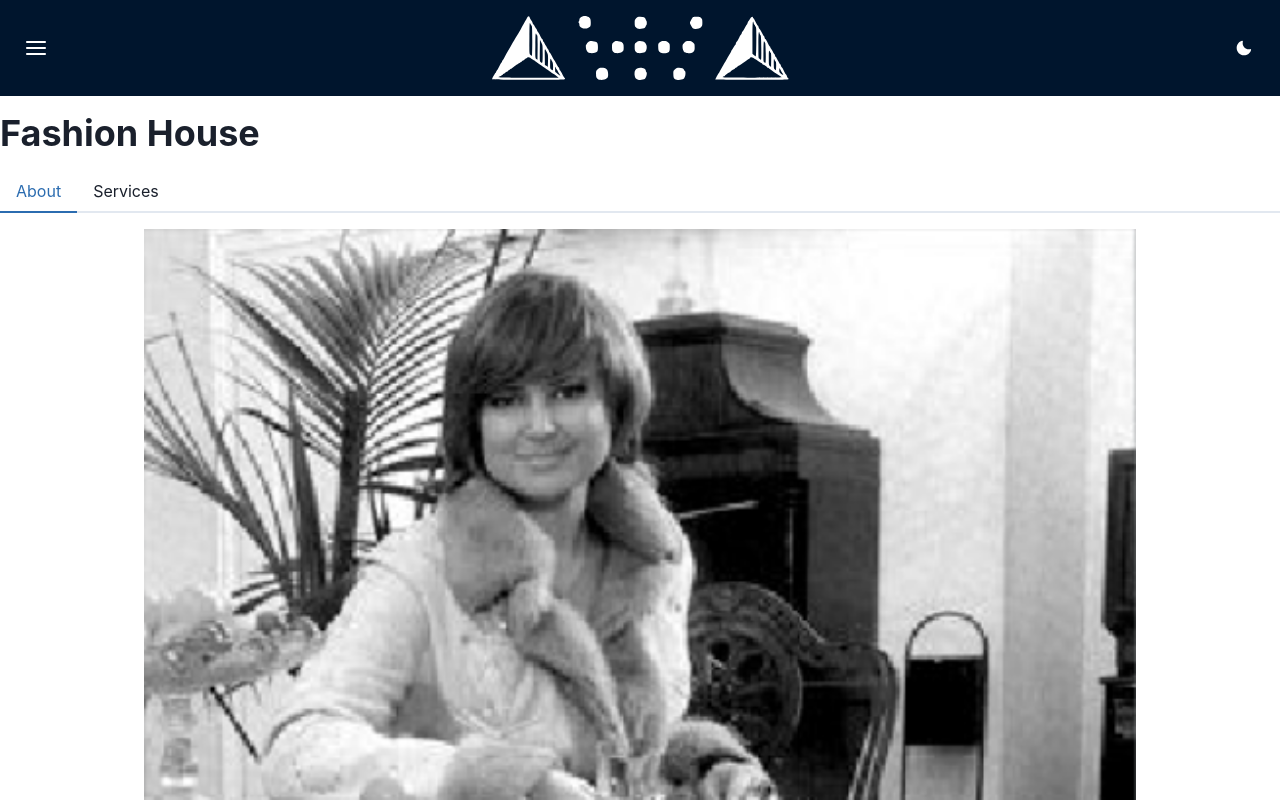
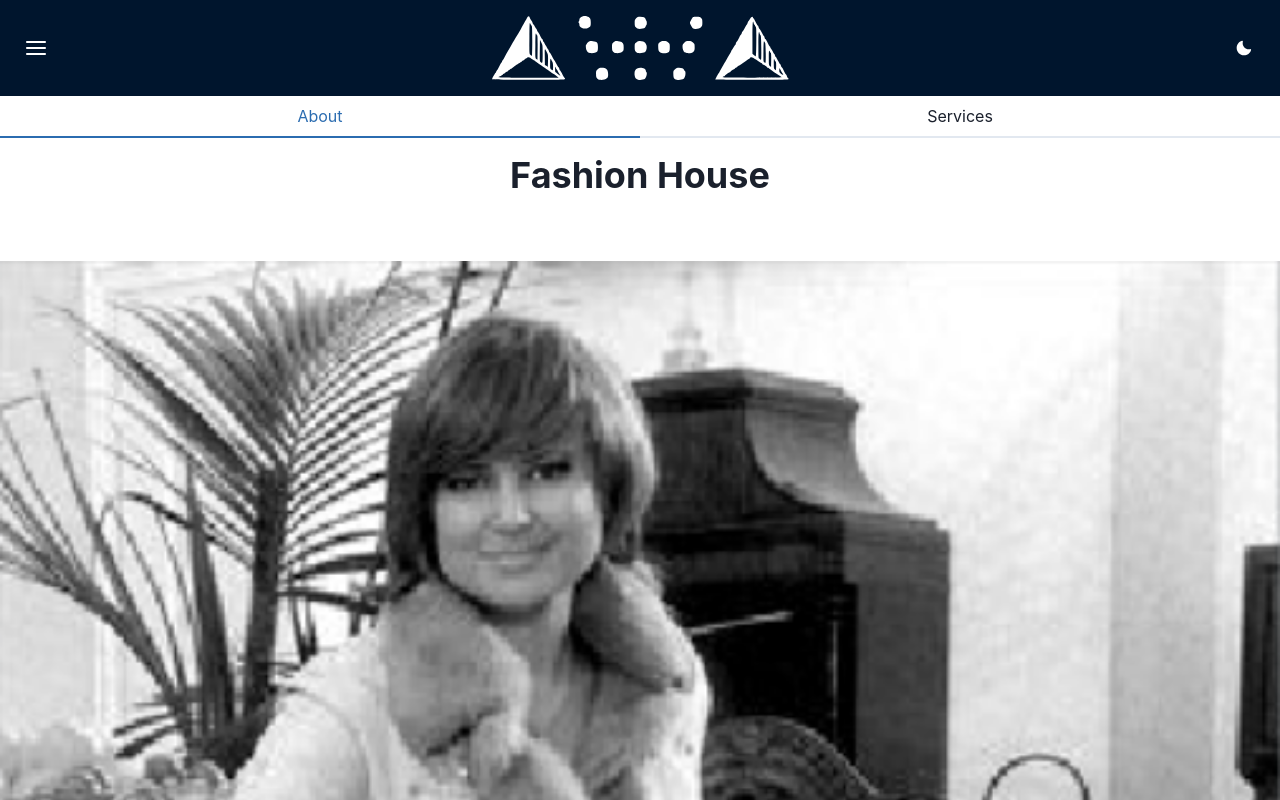
Before and after one commit to EdwardBrodskiy/Fashion-House, a React (Create React App) app: page /#/ in a window 1280 px wide. Shown: the top 800 px of the page. Built offline with nearby package versions, Linux system fonts and the light colour scheme.

Commit message:
style adjustments to fashionHouse and added zIndex to the header to prevent tab button popover

```diff
--- a/src/components/header/index.tsx
+++ b/src/components/header/index.tsx
@@ -20,6 +20,7 @@ export const Header = () => {
         right='0'
         top='0'
         width='full'
+        zIndex='1000'
       >
         <Flex justify='space-between' align='center' w='100%' h='100%'>
           <NavMenu />
--- a/src/fashionHouse/components/section/index.tsx
+++ b/src/fashionHouse/components/section/index.tsx
@@ -10,7 +10,7 @@ type Props = {
 export const Section = ({ text }: Props) => {
   return (
     <Box>
-      {parse_image_and_text_list(text, '/imgs/fashionHouse')}
+      {parse_image_and_text_list(text, '/imgs/fashionHouse', { px: '10%', mb: 4 }, { my: 16 })}
     </Box>
   )
 }
--- a/src/fashionHouse/index.tsx
+++ b/src/fashionHouse/index.tsx
@@ -5,21 +5,21 @@ import { Section } from './components/section'
 
 export const FashionHouse = () => {
   return (
-    <Box>
-      <Heading as='h1' mb={4}>
-        Fashion House
-      </Heading>
-      <Tabs>
+    <Box textAlign='center'>
+
+      <Tabs isFitted>
         <TabList>
           <Tab>About</Tab>
           <Tab>Services</Tab>
         </TabList>
-
-        <TabPanels px='10%'>
-          <TabPanel>
+        <Heading as='h1' m={4}>
+          Fashion House
+      </Heading>
+        <TabPanels>
+          <TabPanel p={0}>
             <Section text={content.about} />
           </TabPanel>
-          <TabPanel>
+          <TabPanel p={0}>
             <Section text={content.services} />
           </TabPanel>
 
--- a/src/routes.tsx
+++ b/src/routes.tsx
@@ -10,7 +10,7 @@ const Routes = () => {
   return (
     <>
       <Header />
-      <Box my={4}>
+      <Box>
         <Switch>
           <Route exact key='route-fashion-house' path='/' component={FashionHouse} />
           <Route exact key='route-models' path='/models' component={Models} />
--- a/src/tools/data_parsers.tsx
+++ b/src/tools/data_parsers.tsx
@@ -1,13 +1,13 @@
 import React from 'react'
-import { Text, Image } from '@chakra-ui/react'
+import { Text, Image, TextProps, ImageProps } from '@chakra-ui/react'
 
 
-export const parse_image_and_text_list = (text: string[], pathToImg: string) => {
+export const parse_image_and_text_list = (text: string[], pathToImg: string, textProps?: TextProps, imageProps?: ImageProps) => {
   const result = text.map((section, index) => {
     if (section.match(/\.png$/)) {
-      return <Image key={index} src={process.env.PUBLIC_URL + pathToImg + '/' + section} alt='picture' width='100%' mb={3} />
+      return <Image key={index} src={process.env.PUBLIC_URL + pathToImg + '/' + section} alt='picture' width='100%' {...imageProps} />
     } else {
-      return (<Text key={index} mb={3}>
+      return (<Text key={index} {...textProps}>
         {section}
       </Text>)
     }
```
